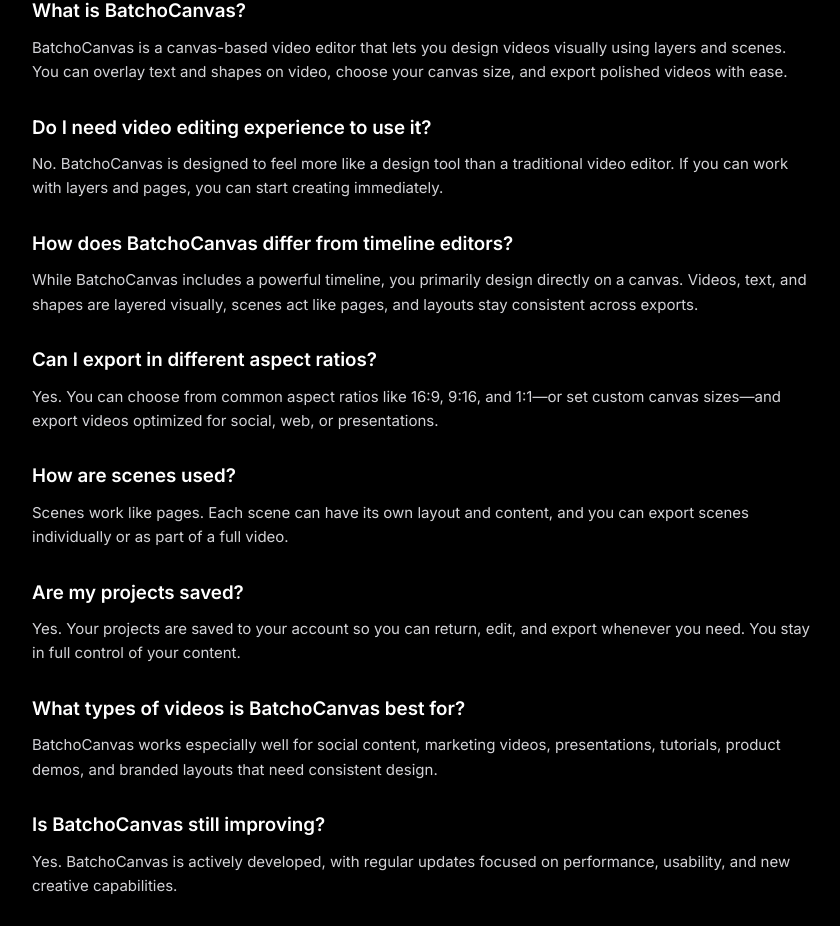
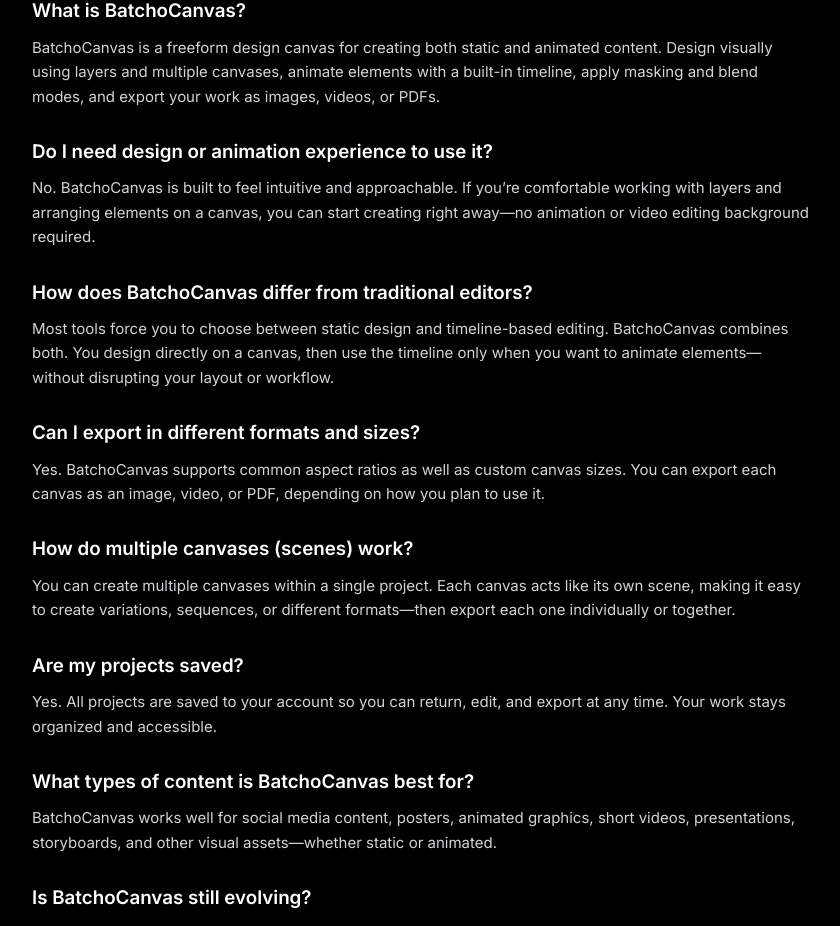
Before and after one commit to ON2Interactive/batchoVideo, a React (Vite) app in the folder batchoCanvas/: page / in a window 1280 px wide. Shown: the part 5776-6702 px from the top of the page, without its empty margins (218-1058 px from the left). Built offline with nearby package versions, Linux system fonts and the light colour scheme; no server answers; a web font is replaced by a local one.

Commit message:
feat: update FAQ content on landing page

```diff
--- a/batchoCanvas/NewLandingPage.tsx
+++ b/batchoCanvas/NewLandingPage.tsx
@@ -364,39 +364,39 @@
                     {[
                         {
                             question: "What is BatchoCanvas?",
-                            answer: "BatchoCanvas is a canvas-based video editor that lets you design videos visually using layers and scenes. You can overlay text and shapes on video, choose your canvas size, and export polished videos with ease.",
+                            answer: "BatchoCanvas is a freeform design canvas for creating both static and animated content. Design visually using layers and multiple canvases, animate elements with a built-in timeline, apply masking and blend modes, and export your work as images, videos, or PDFs.",
                         },
                         {
-                            question: "Do I need video editing experience to use it?",
-                            answer: "No. BatchoCanvas is designed to feel more like a design tool than a traditional video editor. If you can work with layers and pages, you can start creating immediately."
+                            question: "Do I need design or animation experience to use it?",
+                            answer: "No. BatchoCanvas is built to feel intuitive and approachable. If you’re comfortable working with layers and arranging elements on a canvas, you can start creating right away—no animation or video editing background required."
                         },
                         {
-                            question: "How does BatchoCanvas differ from timeline editors?",
-                            answer: "While BatchoCanvas includes a powerful timeline, you primarily design directly on a canvas. Videos, text, and shapes are layered visually, scenes act like pages, and layouts stay consistent across exports.",
+                            question: "How does BatchoCanvas differ from traditional editors?",
+                            answer: "Most tools force you to choose between static design and timeline-based editing. BatchoCanvas combines both. You design directly on a canvas, then use the timeline only when you want to animate elements—without disrupting your layout or workflow.",
                         },
                         {
-                            question: "Can I export in different aspect ratios?",
-                            answer: "Yes. You can choose from common aspect ratios like 16:9, 9:16, and 1:1—or set custom canvas sizes—and export videos optimized for social, web, or presentations."
+                            question: "Can I export in different formats and sizes?",
+                            answer: "Yes. BatchoCanvas supports common aspect ratios as well as custom canvas sizes. You can export each canvas as an image, video, or PDF, depending on how you plan to use it."
                         },
                         {
-                            question: "How are scenes used?",
-                            answer: "Scenes work like pages. Each scene can have its own layout and content, and you can export scenes individually or as part of a full video."
+                            question: "How do multiple canvases (scenes) work?",
+                            answer: "You can create multiple canvases within a single project. Each canvas acts like its own scene, making it easy to create variations, sequences, or different formats—then export each one individually or together."
                         },
                         {
                             question: "Are my projects saved?",
-                            answer: "Yes. Your projects are saved to your account so you can return, edit, and export whenever you need. You stay in full control of your content."
+                            answer: "Yes. All projects are saved to your account so you can return, edit, and export at any time. Your work stays organized and accessible."
                         },
                         {
-                            question: "What types of videos is BatchoCanvas best for?",
-                            answer: "BatchoCanvas works especially well for social content, marketing videos, presentations, tutorials, product demos, and branded layouts that need consistent design."
+                            question: "What types of content is BatchoCanvas best for?",
+                            answer: "BatchoCanvas works well for social media content, posters, animated graphics, short videos, presentations, storyboards, and other visual assets—whether static or animated."
                         },
                         {
-                            question: "Is BatchoCanvas still improving?",
-                            answer: "Yes. BatchoCanvas is actively developed, with regular updates focused on performance, usability, and new creative capabilities."
+                            question: "Is BatchoCanvas still evolving?",
+                            answer: "Yes. BatchoCanvas is actively developed, with ongoing updates focused on performance, usability, and expanding creative capabilities."
                         },
                         {
-                            question: "How many videos can I create?",
-                            answer: "That depends on your plan. You can start for free to explore the editor, and upgrade for higher limits and expanded export options."
+                            question: "How much can I create?",
+                            answer: "That depends on your plan. You can start for free to explore BatchoCanvas, with options to upgrade for higher limits and additional export capabilities."
                         }
                     ].map((faq, idx) => (
                         <div key={idx} className="space-y-3">
```
